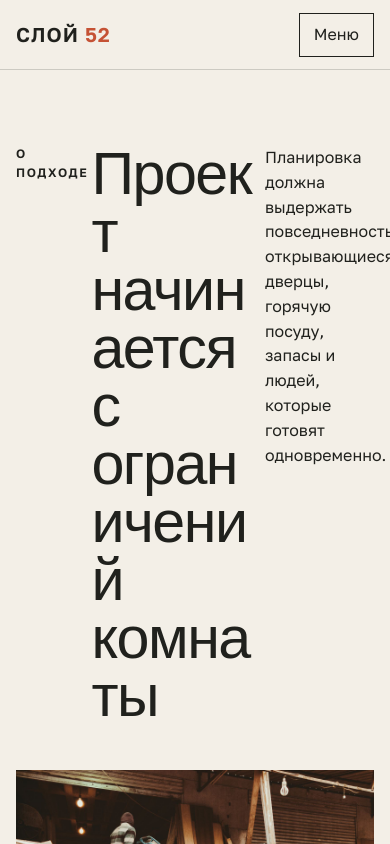
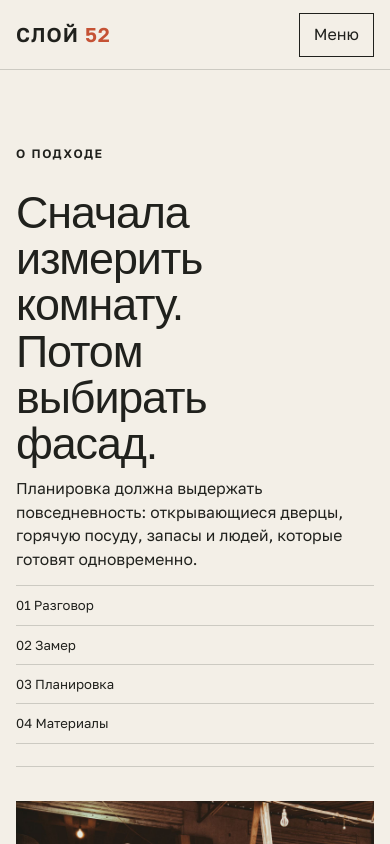
Before and after one commit to Kuala2/Site-kitchen, a Next.js app: page /about in a window 390 px wide. Shown: the top 844 px of the page. Built offline with nearby package versions, Linux system fonts and the light colour scheme; a web font is replaced by a local one.

Commit message:
Rework editorial page headers for mobile

```diff
--- a/app/about/page.tsx
+++ b/app/about/page.tsx
@@ -1,2 +1,2 @@
 import type {Metadata} from 'next';import Image from 'next/image';
-export const metadata:Metadata={title:'О проекте и процессе',description:'Как устроена работа над индивидуальной кухней и что демонстрирует сайт.',alternates:{canonical:'/about'}};export default function About(){return <div className="page section"><div className="pageHead"><p className="eyebrow">О подходе</p><h1>Проект начинается с ограничений комнаты</h1><p>Планировка должна выдержать повседневность: открывающиеся дверцы, горячую посуду, запасы и людей, которые готовят одновременно.</p></div><div className="aboutGrid"><Image src="/images/workshop.jpg" alt="Нейтральный кадр рабочего места с материалами" width={900} height={1100}/><div><h2>Как устроен процесс</h2><p>Разговор помогает отделить привычки от случайных пожеланий. Затем появляются замер, схема, материалы и только после этого внешний вид.</p><p>На адаптированном сайте реального производителя здесь размещаются проверенные условия замера, изготовления и монтажа. В этой версии мы их намеренно не выдумываем.</p><h2>О демонстрационной версии</h2><p>«СЛОЙ 52» - вымышленный бренд для портфолио разработчика. Адреса, телефоны, сотрудники, производство, сроки, гарантии и статистика не заявлены как факты. Все кухни названы концептами, а цены служат только для проверки интерфейса.</p></div></div></div>}
+export const metadata:Metadata={title:'О проекте и процессе',description:'Как устроена работа над индивидуальной кухней и что демонстрирует сайт.',alternates:{canonical:'/about'}};export default function About(){return <div className="page section"><div className="pageHead pageHeadAbout"><p className="eyebrow">О подходе</p><div><h1>Сначала измерить комнату. Потом выбирать фасад.</h1><p className="pageLead">Планировка должна выдержать повседневность: открывающиеся дверцы, горячую посуду, запасы и людей, которые готовят одновременно.</p></div><ol className="processIndex" aria-label="Логика работы"><li>01 Разговор</li><li>02 Замер</li><li>03 Планировка</li><li>04 Материалы</li></ol></div><div className="aboutGrid"><Image src="/images/workshop.jpg" alt="Нейтральный кадр рабочего места с материалами" width={900} height={1100}/><div><h2>Как устроен процесс</h2><p>Разговор помогает отделить привычки от случайных пожеланий. Затем появляются замер, схема, материалы и только после этого внешний вид.</p><p>На адаптированном сайте реального производителя здесь размещаются проверенные условия замера, изготовления и монтажа. В этой версии мы их намеренно не выдумываем.</p><h2>О демонстрационной версии</h2><p>«СЛОЙ 52» - вымышленный бренд для портфолио разработчика. Адреса, телефоны, сотрудники, производство, сроки, гарантии и статистика не заявлены как факты. Все кухни названы концептами, а цены служат только для проверки интерфейса.</p></div></div></div>}
--- a/app/globals.css
+++ b/app/globals.css
@@ -5,6 +5,34 @@
 @media print{.header,footer,.stepNav,.resultActions,.configPreview>p,.steps,.demoLine{display:none!important}@page{size:A4;margin:15mm}body{background:white}.configurator{display:block}.configPreview{display:block;position:static;height:auto;background:white;color:black;padding:0}.configPreview:before{content:'СЛОЙ 52 - демонстрационный расчёт';font:600 20pt var(--display)}.configPreview .diagram{max-height:85mm;margin:10mm 0}.configPanel{padding:0;max-width:none}.stepPane:not(.result){display:none}.result{display:block}.notice{border:1px solid #333}.price strong{font-size:26pt}}
 html,body{overflow-x:clip}.pageHead{grid-template-columns:minmax(0,.6fr) minmax(0,1.5fr) minmax(0,1fr)}.pageHead h1{overflow-wrap:anywhere}.process>*{min-width:0}.process img{max-width:100%}.materialStrip{overflow:hidden}@media(max-width:900px){.process{grid-template-columns:minmax(0,1fr)}}@media(max-width:520px){.texturesRail{margin-right:0;max-width:100%;min-width:0}}
 @media print{@page{size:A4;margin:10mm}.skip{display:none!important}.configPreview:before{font-size:16pt}.configPreview .diagram{max-height:58mm;margin:5mm 0}.configPanel{padding:0}.stepPane h1{font-size:27pt;margin:2mm 0 4mm}.stepPane>.eyebrow{font-size:8pt;margin-bottom:1mm}.result dl{margin:0}.result dl div{padding:2mm 0}.result dt{font-size:7pt}.result dd{font-size:10pt}.price{margin:4mm 0;padding:3mm 0}.price strong{font-size:23pt}.result>p{font-size:9pt;line-height:1.3;margin:2mm 0}.result .notice{padding:3mm;margin-top:3mm}}
+
+/* Editorial mastheads: content stays visible before the long-form sections. */
+.pageHead{grid-template-columns:150px minmax(0,1.5fr) minmax(240px,.7fr);gap:clamp(24px,4vw,70px);align-items:start;margin-bottom:68px;padding-bottom:34px;border-bottom:1px solid var(--line)}
+.pageHead h1{font-size:clamp(3.15rem,5.2vw,5.9rem);line-height:1.02;margin:0;max-width:15ch}
+.pageLead{font-size:1.08rem;line-height:1.5;max-width:52ch;margin:26px 0 0}
+.pageHeadVisual figure{position:relative;height:260px;margin:0;overflow:hidden;background:#ddd}
+.pageHeadVisual figure img{object-fit:cover}
+.pageHeadVisual figcaption{position:absolute;left:0;bottom:0;margin:0;padding:9px 12px;background:var(--paper);font-size:.72rem;text-transform:uppercase;letter-spacing:.08em}
+.processIndex{list-style:none;padding:0;margin:0;border-top:1px solid var(--line)}
+.processIndex li{padding:10px 0;border-bottom:1px solid var(--line);font-size:.82rem}
+
+@media(max-width:900px){
+  .pageHead{grid-template-columns:1fr;margin-bottom:46px;padding-bottom:28px;gap:18px}
+  .pageHead h1{font-size:clamp(2.8rem,8.5vw,4.5rem);max-width:12ch}
+  .pageLead{margin-top:18px;font-size:1rem}
+  .pageHeadVisual figure{height:min(54vw,340px);max-width:560px}
+  .processIndex{max-width:560px;display:grid;grid-template-columns:1fr 1fr}
+  .processIndex li:nth-child(odd){padding-right:12px}
+}
+
+@media(max-width:520px){
+  .pageHead{gap:14px;margin-bottom:34px;padding-bottom:22px}
+  .pageHead h1{font-size:clamp(2.45rem,11.5vw,3.65rem);line-height:1.03;max-width:11ch}
+  .pageLead{margin:10px 0 0;font-size:.98rem}
+  .pageHeadVisual figure{height:66vw;width:100%;max-width:none}
+  .processIndex{grid-template-columns:1fr;font-size:.8rem}
+  .processIndex li{padding:9px 0}
+}
 
 /* Editorial image and plan refinements */
 .heroImage img,.feature img,.projectImage img,.galleryButton img{filter:saturate(.88) contrast(.97)}
--- a/app/materials/page.tsx
+++ b/app/materials/page.tsx
@@ -1,2 +1,2 @@
-import type {Metadata} from 'next';import {MaterialsExplorer} from '@/components/MaterialsExplorer';
-export const metadata:Metadata={title:'Материалы кухни',description:'Практическое сравнение фасадов, столешниц и ручек.',alternates:{canonical:'/materials'}};export default function Materials(){return <div className="page section materialsPage"><div className="pageHead"><p className="eyebrow">Фактуры и уход</p><h1>Материалы, которые видно и можно почувствовать</h1><p>Экран передаёт только общее впечатление. Для реального проекта образцы сравнивают в комнате и при разном свете.</p></div><MaterialsExplorer/></div>}
+import type {Metadata} from 'next';import Image from 'next/image';import {MaterialsExplorer} from '@/components/MaterialsExplorer';
+export const metadata:Metadata={title:'Материалы кухни',description:'Практическое сравнение фасадов, столешниц и ручек.',alternates:{canonical:'/materials'}};export default function Materials(){return <div className="page section materialsPage"><div className="pageHead pageHeadVisual"><p className="eyebrow">Фактуры и уход</p><div><h1>Материалы видны в деталях, а не в образце на экране</h1><p className="pageLead">Экран передаёт только общее впечатление. Для реального проекта образцы сравнивают в комнате и при разном свете.</p></div><figure><Image src="/images/editorial-12.jpg" alt="Светлый шпон, столешница и мойка крупным планом" fill sizes="(max-width: 900px) 100vw, 25vw"/><figcaption>шпон · камень · свет</figcaption></figure></div><MaterialsExplorer/></div>}
--- a/app/projects/page.tsx
+++ b/app/projects/page.tsx
@@ -1,3 +1,3 @@
-import type {Metadata} from 'next';import {Suspense} from 'react';import {ProjectGrid} from '@/components/ProjectGrid';
+import type {Metadata} from 'next';import Image from 'next/image';import {Suspense} from 'react';import {ProjectGrid} from '@/components/ProjectGrid';
 export const metadata:Metadata={title:'Концепты кухонь',description:'Шесть демонстрационных концептов кухонь с разными планировками и материалами.',alternates:{canonical:'/projects'}};
-export default function Projects(){return <div className="page section"><div className="pageHead"><p className="eyebrow">Не реализованные объекты</p><h1>Демонстрационные концепты кухонь</h1><p>Каталог показывает разные задачи планировки. Фотографии не заявляют сотрудничество с реальным производителем.</p></div><Suspense><ProjectGrid/></Suspense></div>}
+export default function Projects(){return <div className="page section"><div className="pageHead pageHeadVisual"><p className="eyebrow">Каталог компоновок</p><div><h1>Шесть сценариев для разных комнат</h1><p className="pageLead">Концепты показывают разницу планировок, хранения и материалов. Это не реализованные объекты и не каталог производства.</p></div><figure><Image src="/images/editorial-11.jpg" alt="Тёмная современная кухня с каменным полом" fill sizes="(max-width: 900px) 100vw, 25vw"/><figcaption>06 концептов · разные планировки</figcaption></figure></div><Suspense><ProjectGrid/></Suspense></div>}
```
